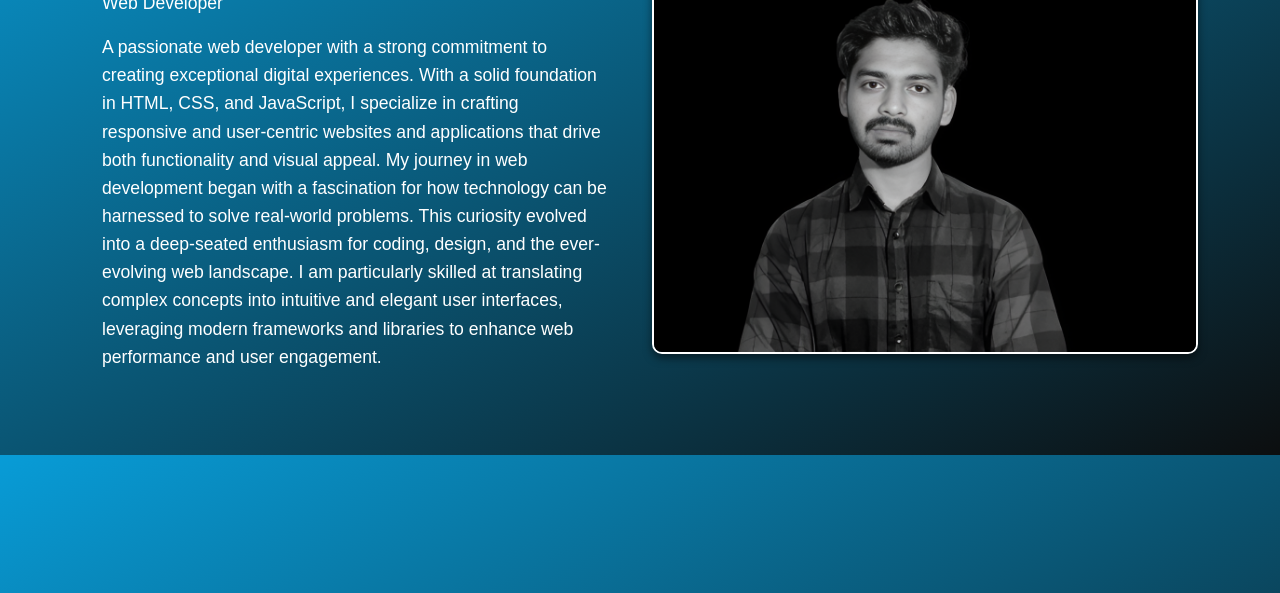
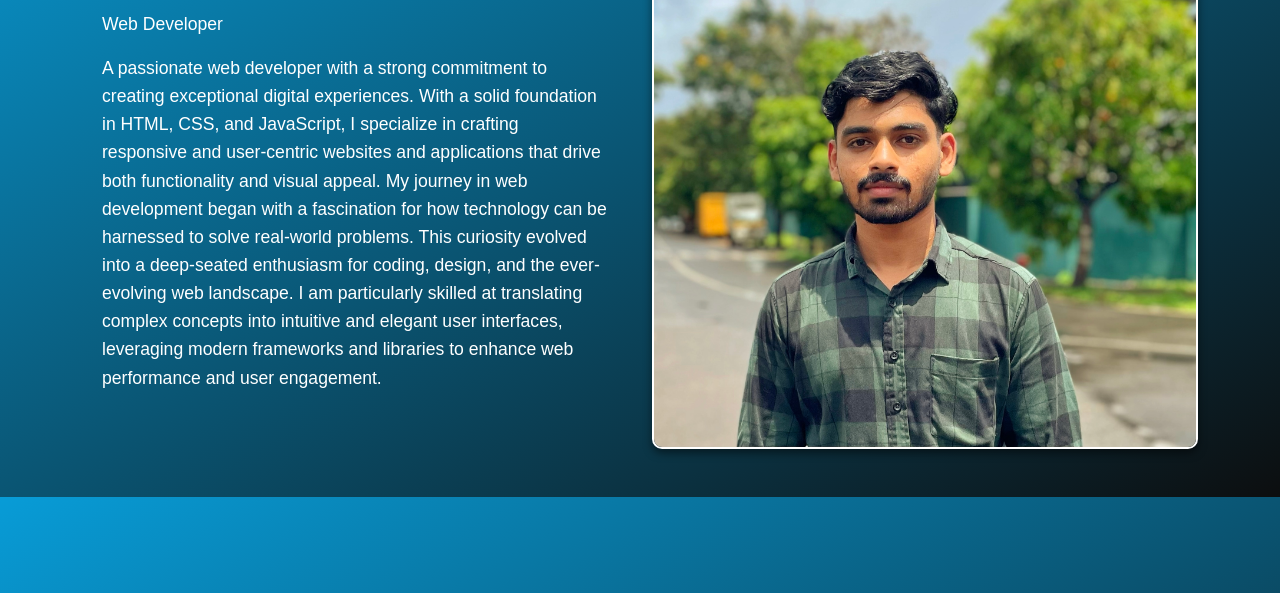
Before and after one commit to shahidkm/Personal-profile, a plain HTML site: page index.html in a window 1280 px wide. Shown: the part 207-800 px from the top of the page. Drawn offline with nearby package versions, Linux system fonts and the light colour scheme; a web font is replaced by a local one.

Commit message:
initial commit

```diff
--- a/index.html
+++ b/index.html
@@ -132,7 +132,7 @@
             </div>
             <div class="col-md-6">
                 <div class="picture-container">
-                    <img src="download (3).png" alt="Large Picture">
+                    <img src="IMG_1460 (3).JPG" alt="Large Picture">
                 </div>
             </div>
         </div>
```
Also changed, not shown: IMG_1460 (3).JPG (added).
